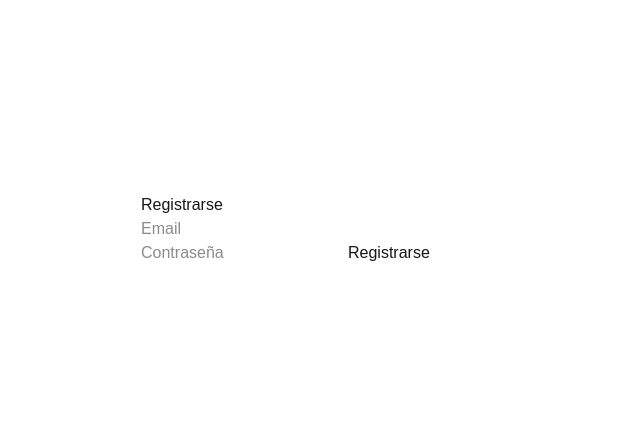
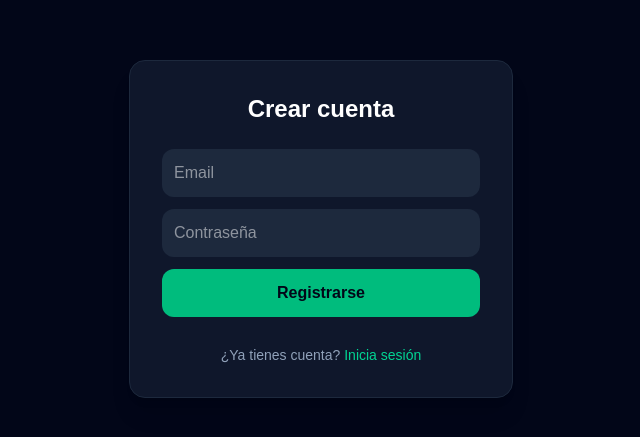
Before and after one commit to styf-styf/predicciones-ecuador, a Next.js app in the folder frontend/: page /register in a window 1280 px wide. Shown: the part 171-608 px from the top of the page, without its empty margins (319-959 px from the left). Built offline with nearby package versions, Linux system fonts and the light colour scheme.

Commit message:
online-0.4

```diff
--- a/frontend/app/register/page.tsx
+++ b/frontend/app/register/page.tsx
@@ -40,14 +40,20 @@ export default function RegisterPage() {
  };
 
   return (
-    <div style={{ maxWidth: 400, margin: "auto", padding: 20 }}>
-      <h2>Registrarse</h2>
+  <main className="min-h-screen flex items-center justify-center bg-slate-950 text-white">
+    <div className="bg-slate-900 p-8 rounded-2xl w-96 border border-slate-800 shadow-xl">
 
-      <form onSubmit={handleRegister}>
+      <h1 className="text-2xl font-bold mb-6 text-center">
+        Crear cuenta
+      </h1>
+
+      <form onSubmit={handleRegister} className="space-y-3">
+
         <input
           placeholder="Email"
           value={email}
           onChange={(e) => setEmail(e.target.value)}
+          className="w-full p-3 rounded-xl bg-slate-800 outline-none focus:ring-2 focus:ring-emerald-500"
         />
 
         <input
@@ -55,14 +61,31 @@ export default function RegisterPage() {
           type="password"
           value={password}
           onChange={(e) => setPassword(e.target.value)}
+          className="w-full p-3 rounded-xl bg-slate-800 outline-none focus:ring-2 focus:ring-emerald-500"
         />
 
-        <button disabled={loading}>
+        <button
+          disabled={loading}
+          className="w-full bg-emerald-500 hover:bg-emerald-400 transition text-slate-950 font-bold py-3 rounded-xl"
+        >
           {loading ? "Creando..." : "Registrarse"}
         </button>
 
-        {error && <p style={{ color: "red" }}>{error}</p>}
+        <p className="text-center text-sm mt-4 text-slate-400">
+  ¿Ya tienes cuenta?{" "}
+  <a href="/login" className="text-emerald-400 hover:underline">
+    Inicia sesión
+  </a>
+</p>
+
       </form>
+
+      {error && (
+        <p className="text-center text-sm mt-4 text-rose-400">
+          {error}
+        </p>
+      )}
     </div>
-  );
+  </main>
+);
 }
```
